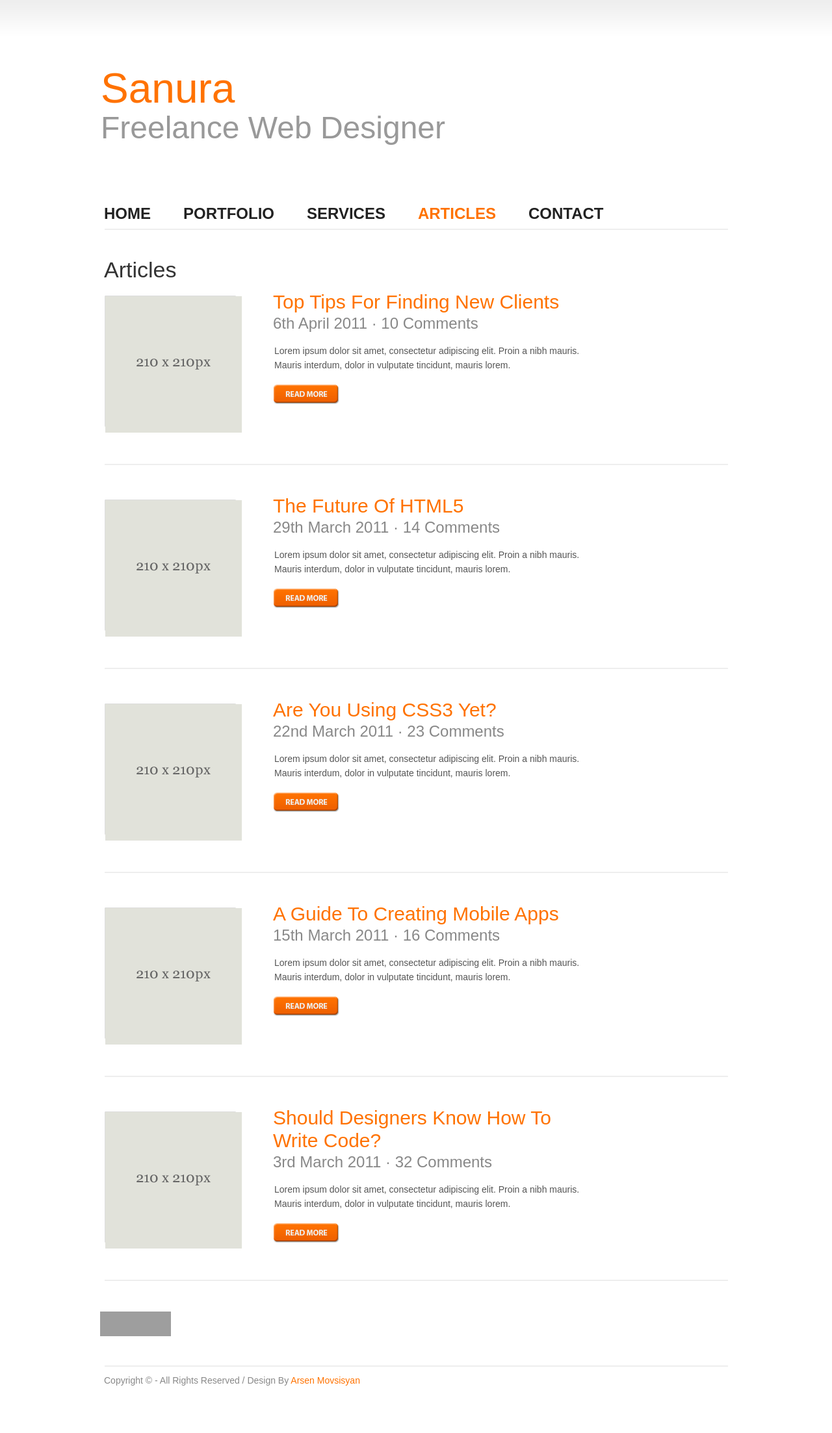
After one commit to molchoun/web-server, a Flask app: page /articles.html in a window 1280 px wide. The commit adds this page. Shown: the whole page at 65% size. Run offline with Flask 2, Linux system fonts and the light colour scheme; some libraries are stand-ins or nearby versions; grey boxes are pictures that could not be loaded.

Commit message:
pretifying templates

```diff
--- a/static/styles/style.css
+++ b/static/styles/style.css
@@ -1,10 +1,3 @@
-/*
-Template Name:Sanura HTML Template
-Description:A Portfolio HTML Template
-Author:Chris Creed
-URL:http://www.chris-creed.com
-*/
-
 /* Colors:Orange - #ff7200 */
 
 @import "reset.css";
@@ -106,19 +99,22 @@ p{
 }
 #header h1 a{
 	float:left;
-	background:url(../images/logo.png) no-repeat;
+	/* background:url(../images/logo.png) no-repeat; */
 	width:639px;
-	height:82px;
-	text-indent:-9999px;
-	margin:0 0 6px 0;
+	height:55px;
+	/* text-indent:-9999px; */
+	margin:25px 0 6px 0;
+	font-size:64px;
 }
 #header h2{
 	float:left;
-	background:url(../images/subtitle.png) no-repeat;
-	width:549px;
+	/* background:url(../images/subtitle.png) no-repeat; */
+	/* width:549px; */
 	height:65px;
-	text-indent:-9999px;
+	/* text-indent:-9999px; */
 	margin:0;
+	font-size:48px;
+	color: #999999;
 }
 /*-----------*/
 /* -- Nav -- */
--- /dev/null
+++ b/templates/articles.html
@@ -0,0 +1,118 @@
+<!DOCTYPE html>
+<html lang="en">
+<head>
+<title>Arsen Movsisyan | Articles</title>
+<meta charset="utf-8">
+<script type="text/javascript" src="https://ajax.googleapis.com/ajax/libs/jquery/1.5.1/jquery.min.js"></script>
+<script type="text/javascript" src="../static/js/hover.js"></script>
+<link type="text/css" rel="stylesheet" href="../static/styles/style.css" />
+<!--[if IE 6]>
+<script type="text/javascript" src="../static/js/ie6-transparency.js"></script>
+<script>DD_belatedPNG.fix('#header h1 a, #header h2');</script>
+<link type="text/css" rel="stylesheet" type="text/css" href="../static/styles/ie6.css" />
+<script type="text/javascript" src="http://ie7-js.googlecode.com/svn/version/2.1(beta4)/IE7.js"></script>
+<![endif]-->
+<!--[if IE 7]><link type="text/css" rel="stylesheet" type="text/css" href="../static/styles/ie7.css" /><![endif]-->
+</head>
+<body>
+<div id="wrap">
+  <div id="header">
+    <h1><a href="#">Sanura</a></h1>
+    <h2>Freelance Web Designer</h2>
+  </div>
+  <!--end header-->
+  <ul id="nav">
+    <li><a href="index.html" class="first">Home</a></li>
+    <li><a href="portfolio.html">Portfolio</a>
+      <ul>
+        <li><a href="project.html">Latest Project</a></li>
+        <li><a href="#">Logo/Branding</a></li>
+        <li><a href="#">Online Marketing</a></li>
+        <li><a href="#">SEO</a></li>
+        <li><a href="#">Web Design</a></li>
+      </ul>
+    </li>
+    <li><a href="services.html">Services</a></li>
+    <li><a href="articles.html" class="current">Articles</a></li>
+    <li><a href="contact.html">Contact</a></li>
+  </ul>
+  <!--end nav-->
+  <div class="line"></div>
+  <div id="articles">
+    <h2 class="page-title">Articles</h2>
+    <div class="article">
+      <div class="article-img-bg"> <a href="#"><img src="../static/images/210x210.gif" alt="" /></a> </div>
+      <!--end post-img-bg -->
+      <div class="article-content">
+        <h2><a href="#">Top Tips For Finding New Clients</a></h2>
+        <div class="meta"> 6th April 2011 &middot; 10 Comments </div>
+        <!--end meta-->
+        <p>Lorem ipsum dolor sit amet, consectetur adipiscing elit. Proin a nibh mauris. Mauris interdum, dolor in vulputate tincidunt, mauris lorem.</p>
+        <a class="read-more-button" href="#">Read More</a> </div>
+      <!--end article-content-->
+    </div>
+    <!--end article-->
+    <div class="post-line"></div>
+    <div class="article">
+      <div class="article-img-bg"> <a href="#"><img src="../static/images/210x210.gif" alt="" /></a> </div>
+      <!--end post-img-bg -->
+      <div class="article-content">
+        <h2><a href="#">The Future Of HTML5</a></h2>
+        <div class="meta"> 29th March 2011 &middot; 14 Comments </div>
+        <!--end meta-->
+        <p>Lorem ipsum dolor sit amet, consectetur adipiscing elit. Proin a nibh mauris. Mauris interdum, dolor in vulputate tincidunt, mauris lorem.</p>
+        <a class="read-more-button" href="#">Read More</a> </div>
+      <!--end article-content-->
+    </div>
+    <!--end article-->
+    <div class="post-line"></div>
+    <div class="article">
+      <div class="article-img-bg"> <a href="#"><img src="../static/images/210x210.gif" alt="" /></a> </div>
+      <!--end post-img-bg -->
+      <div class="article-content">
+        <h2><a href="#">Are You Using CSS3 Yet?</a></h2>
+        <div class="meta">22nd March 2011 &middot; 23 Comments</div>
+        <!--end meta-->
+        <p>Lorem ipsum dolor sit amet, consectetur adipiscing elit. Proin a nibh mauris. Mauris interdum, dolor in vulputate tincidunt, mauris lorem.</p>
+        <a class="read-more-button" href="#">Read More</a> </div>
+      <!--end article-content-->
+    </div>
+    <!--end article-->
+    <div class="post-line"></div>
+    <div class="article">
+      <div class="article-img-bg"> <a href="#"><img src="../static/images/210x210.gif" alt="" /></a> </div>
+      <!--end post-img-bg -->
+      <div class="article-content">
+        <h2><a href="#">A Guide To Creating Mobile Apps</a></h2>
+        <div class="meta"> 15th March 2011 &middot; 16 Comments </div>
+        <!--end meta-->
+        <p>Lorem ipsum dolor sit amet, consectetur adipiscing elit. Proin a nibh mauris. Mauris interdum, dolor in vulputate tincidunt, mauris lorem.</p>
+        <a class="read-more-button" href="#">Read More</a> </div>
+      <!--end article-content-->
+    </div>
+    <!--end article-->
+    <div class="post-line"></div>
+    <div class="article">
+      <div class="article-img-bg"> <a href="#"><img src="../static/images/210x210.gif" alt="" /></a> </div>
+      <!--end post-img-bg -->
+      <div class="article-content">
+        <h2><a href="#">Should Designers Know How To Write Code?</a></h2>
+        <div class="meta"> 3rd March 2011 &middot; 32 Comments </div>
+        <!--end meta-->
+        <p>Lorem ipsum dolor sit amet, consectetur adipiscing elit. Proin a nibh mauris. Mauris interdum, dolor in vulputate tincidunt, mauris lorem.</p>
+        <a class="read-more-button" href="#">Read More</a> </div>
+      <!--end article-content-->
+    </div>
+    <!--end article-->
+    <div class="post-line"></div>
+    <a href="#" class="previous-posts"></a> </div>
+  <!--end articles-->
+  <div id="footer">
+    <div class="line"></div>
+    <p class="copyright">Copyright &copy; - All Rights Reserved / Design By <a target="_blank" href="https://www.github.com/molchoun">Arsen Movsisyan</a></p>  </div>
+  <!--end footer-->
+</div>
+<!--end wrap-->
+<div class="cache-images"> <img src="../static/images/previous-button-orange-hover.jpg" width="0" height="0" alt="" /> <img src="../static/images/read-more-button-orange-hover.jpg" width="0" height="0" alt="" /> </div>
+<!--end cache-images-->
+</html>
```
Also changed, not shown: templates/contact.html (+11 -16 lines), templates/index.html (+12 -12 lines), static/images/subtitle.png.
